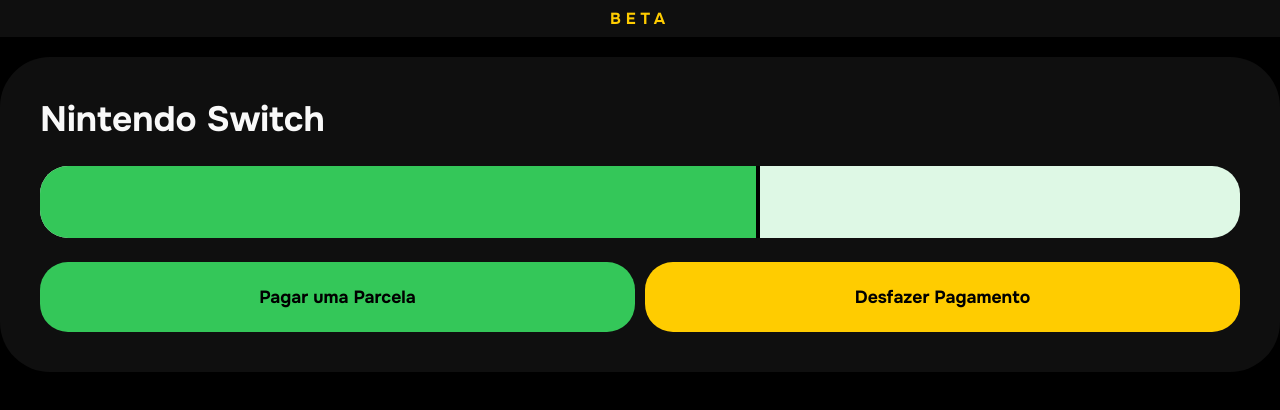
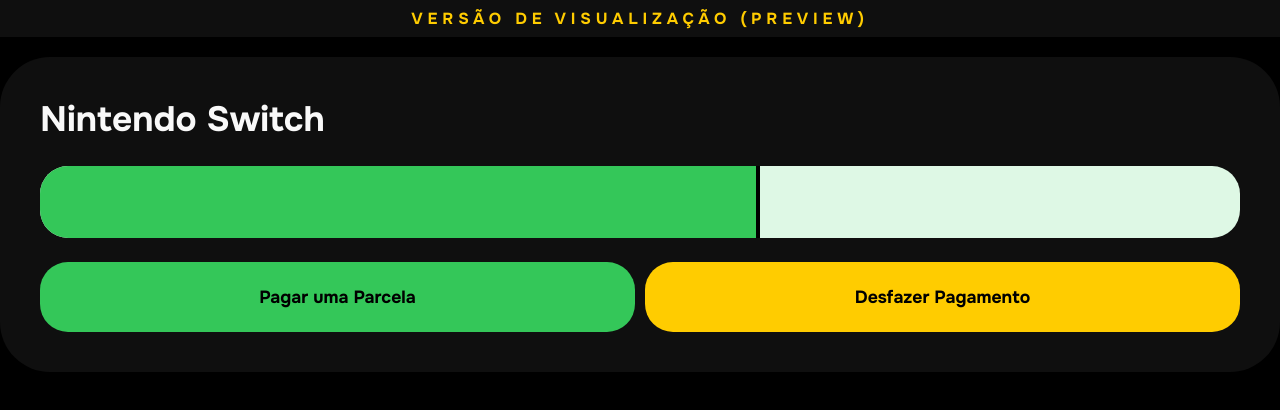
Before and after one commit to TonyRodIv/FinanceApp, a plain HTML site: page main.html in a window 1280 px wide. Drawn offline with Linux system fonts and the light colour scheme.

Commit message:
atualiza texto da seção de alerta BETA para "VERSÃO DE VISUALIZAÇÃO (PREVIEW)"

```diff
--- a/main.html
+++ b/main.html
@@ -8,7 +8,7 @@
     <title> FinanceApp BETA</title>
 </head>
 <body>
-    <section class="betaAlert">BETA</section>
+    <section class="betaAlert">VERSÃO DE VISUALIZAÇÃO (PREVIEW)</section>
     <main class="card financeMainCard">
         <h2 class="cardTitle">Nintendo Switch</h2>
 
```
